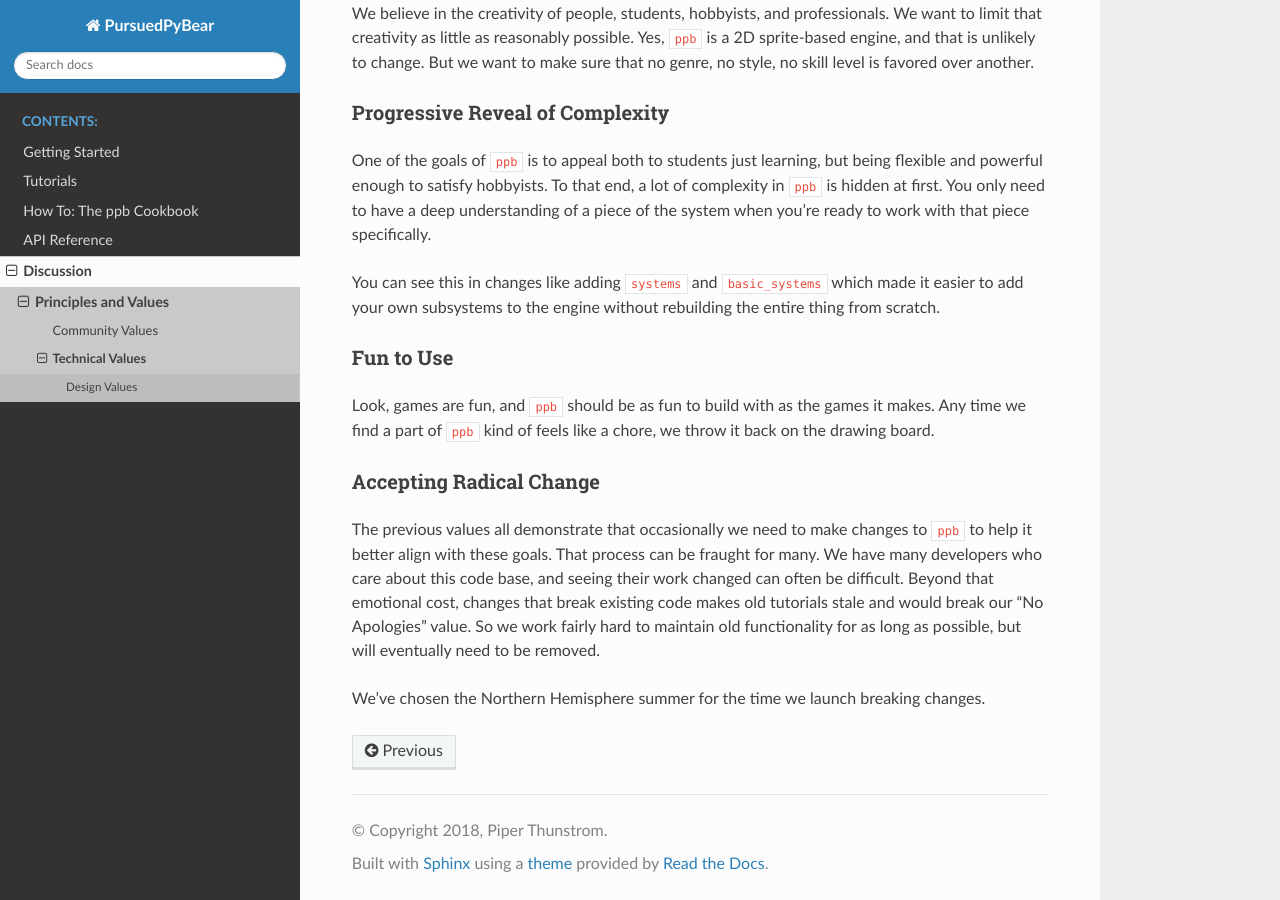
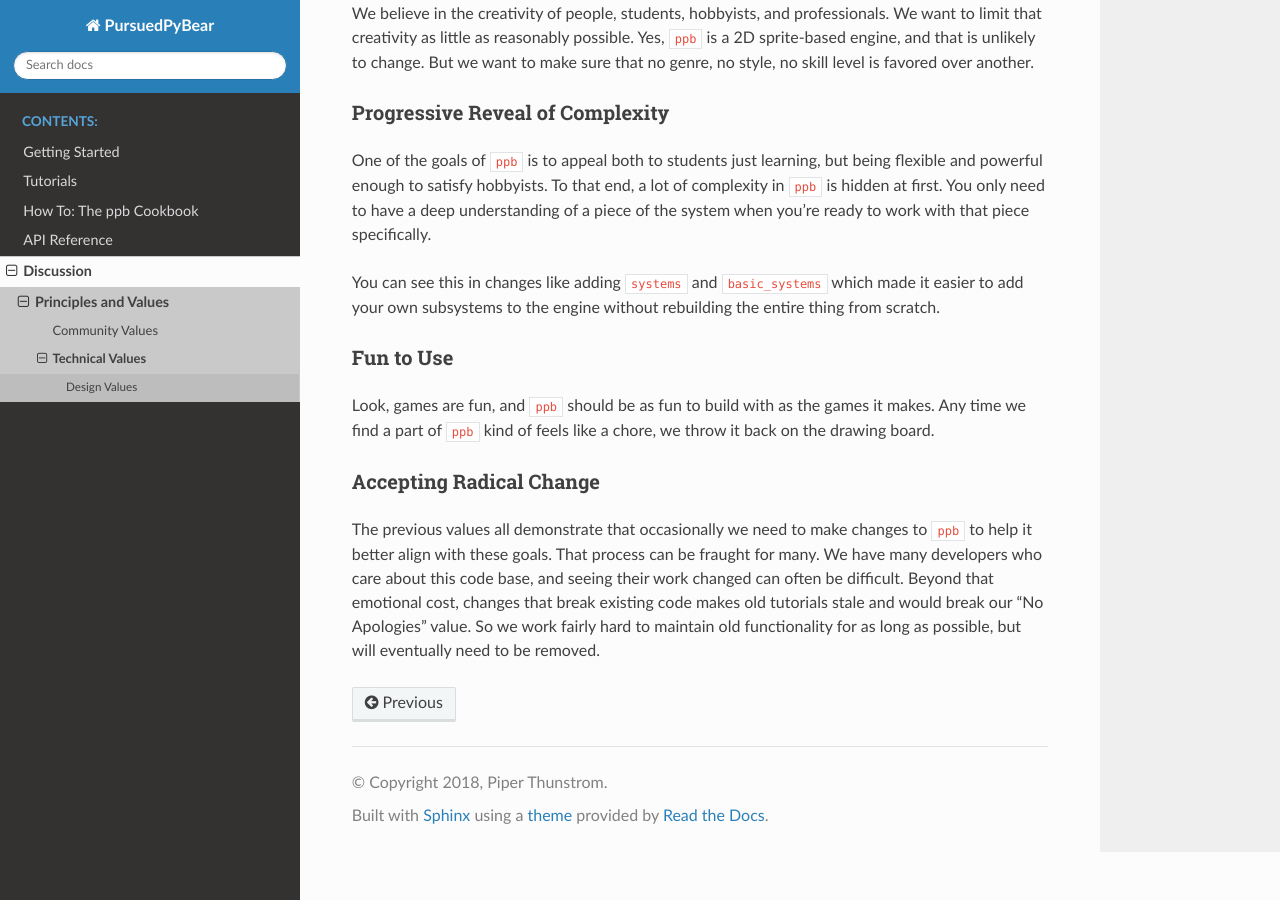
Before and after one commit to ppb/pursuedpybear, a Sphinx documentation site: the page built from docs/discussion/values/technical-values.rst, in a window 1280 px wide and 900 px high, scrolled down 725 px. Built offline with Sphinx 7.4.7 and the Read the Docs theme 2.0.0, drawn with Linux system fonts in a browser that asks for light colours.

Commit message:
Removes notes on release schedule in technical values.

```diff
--- a/docs/discussion/values/technical-values.rst
+++ b/docs/discussion/values/technical-values.rst
@@ -62,6 +62,3 @@ their work changed can often be difficult. Beyond that emotional cost, changes
 that break existing code makes old tutorials stale and would break our "No
 Apologies" value. So we work fairly hard to maintain old functionality for as
 long as possible, but will eventually need to be removed.
-
-We've chosen the Northern Hemisphere summer for the time we launch breaking
-changes.
```
